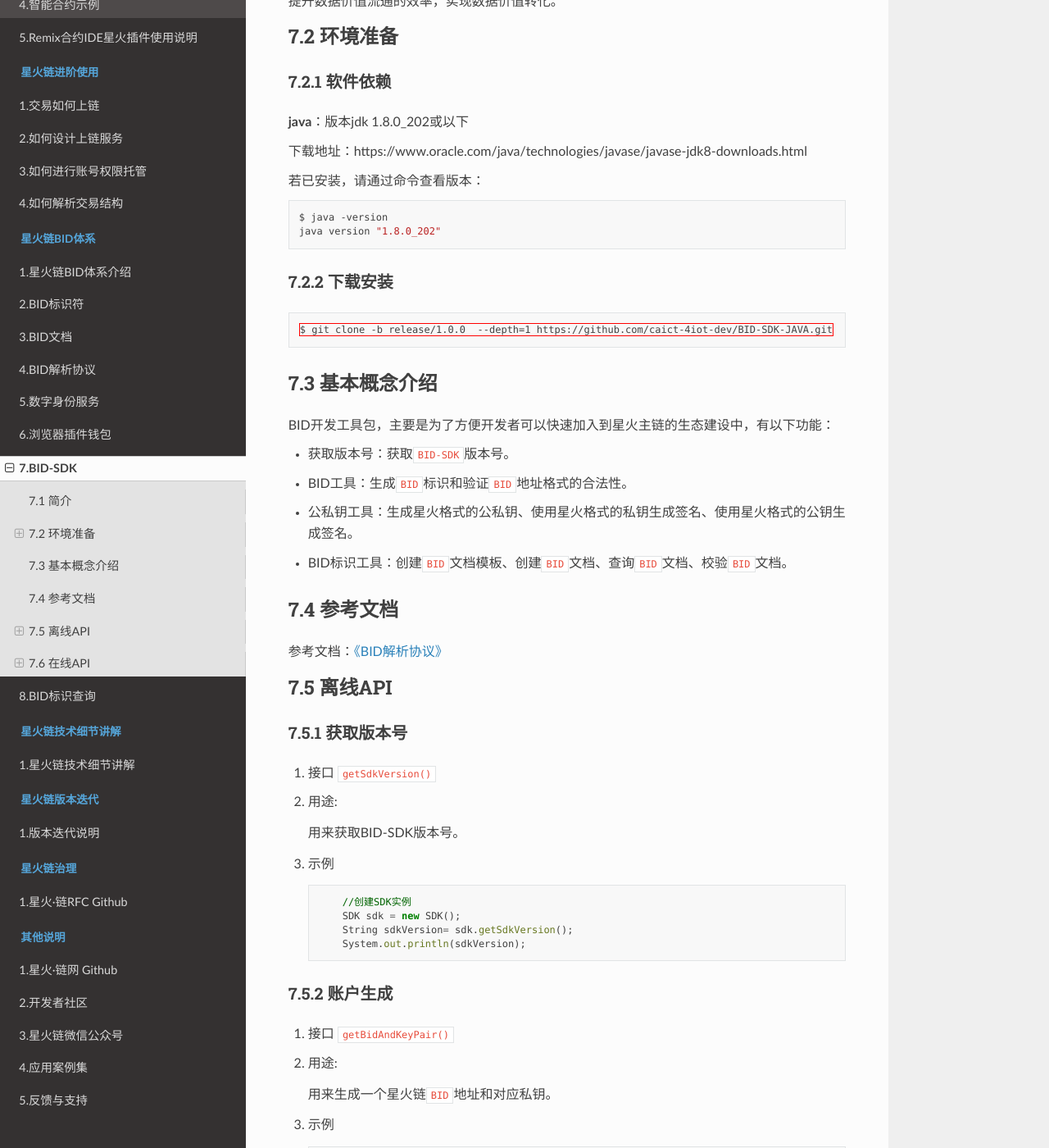
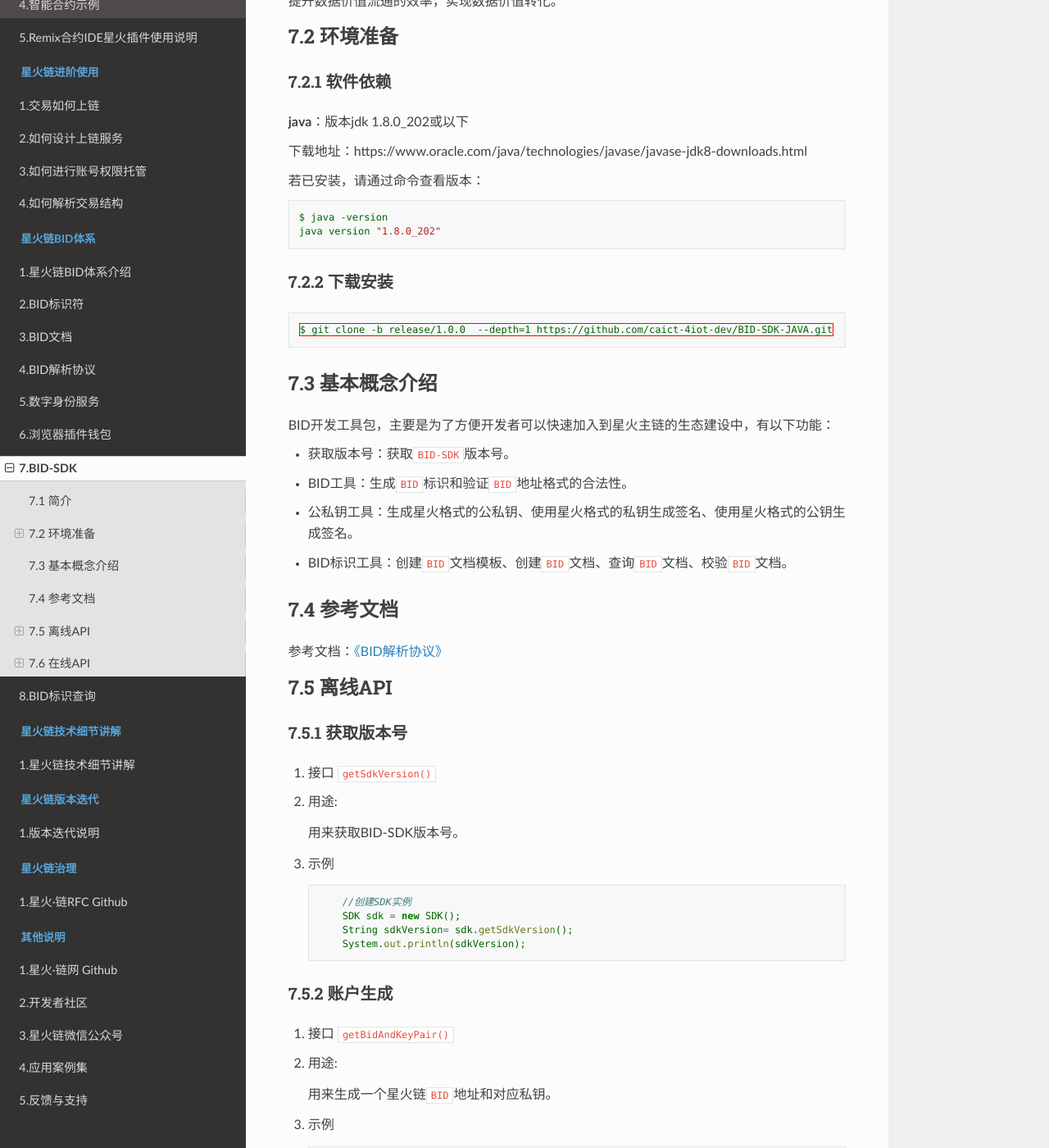
Before and after one commit to caict-4iot-dev/bif-doc, a Sphinx documentation site: the page built from docs/source/bid/BID-SDK.md, in a window 1280 px wide and 1400 px high, scrolled down 387 px. Shown: the whole window at 82% size. Built offline with Sphinx 7.4.7 and the Read the Docs theme 2.0.0, drawn with Linux system fonts in a browser that asks for light colours.

Commit message:
Update custom.css

```diff
--- a/docs/source/_static/custom.css
+++ b/docs/source/_static/custom.css
@@ -13,7 +13,7 @@
     border: 1px solid #E0EEE0; /* 添加一个与背景色相近但稍深的边框 */
 }
 /* 针对代码块中的注释样式 */
-.highlight .c1 { /* 仅针对代码高亮块中的注释 */
+.highlight{ /* 仅针对代码高亮块中的注释 */
     font-weight: normal;
     font-style: normal;
     color: #006400;
```
